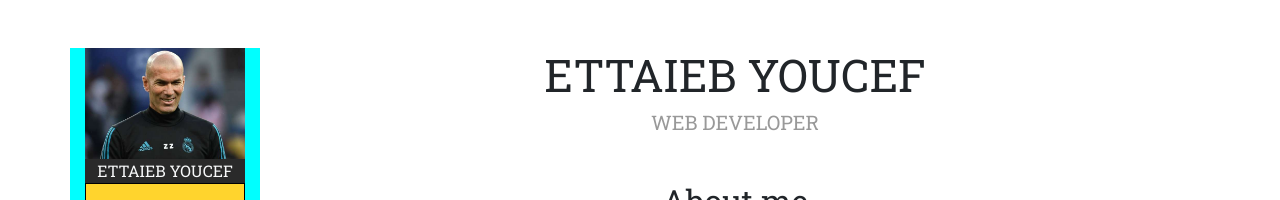
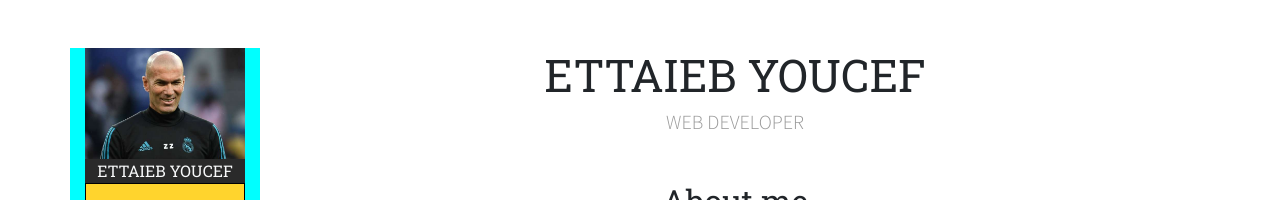
Before and after one commit to youss10215/CV, a plain HTML site: page CV/index.html in a window 1280 px wide. Shown: the top 200 px of the page. Drawn offline with nearby package versions, Linux system fonts and the light colour scheme.

Commit message:
Add source sans

```diff
--- a/CV/index.html
+++ b/CV/index.html
@@ -4,7 +4,7 @@
     <title>CV</title>
     <meta charset="UTF-8" />
     <link rel="icon" href="image/cv.png" />
-    <link href="https://fonts.googleapis.com/css?family=Fira+Sans|Oswald|Roboto+Slab" rel="stylesheet">
+    <link href="https://fonts.googleapis.com/css?family=Source+Sans+Pro:300,400|Roboto+Slab" rel="stylesheet">
 
     <!--Bootstrap-->
     <link rel="stylesheet" href="https://stackpath.bootstrapcdn.com/bootstrap/4.3.1/css/bootstrap.min.css" integrity="sha384-ggOyR0iXCbMQv3Xipma34MD+dH/1fQ784/j6cY/iJTQUOhcWr7x9JvoRxT2MZw1T" crossorigin="anonymous">
--- a/CV/style.css
+++ b/CV/style.css
@@ -40,7 +40,7 @@
 }
 
 .mainTitle h3{
-
+    font-family: 'Source Sans Pro', sans-serif;
 font-size: 20px;
 color: #999999;
 font-weight: 300;
```
